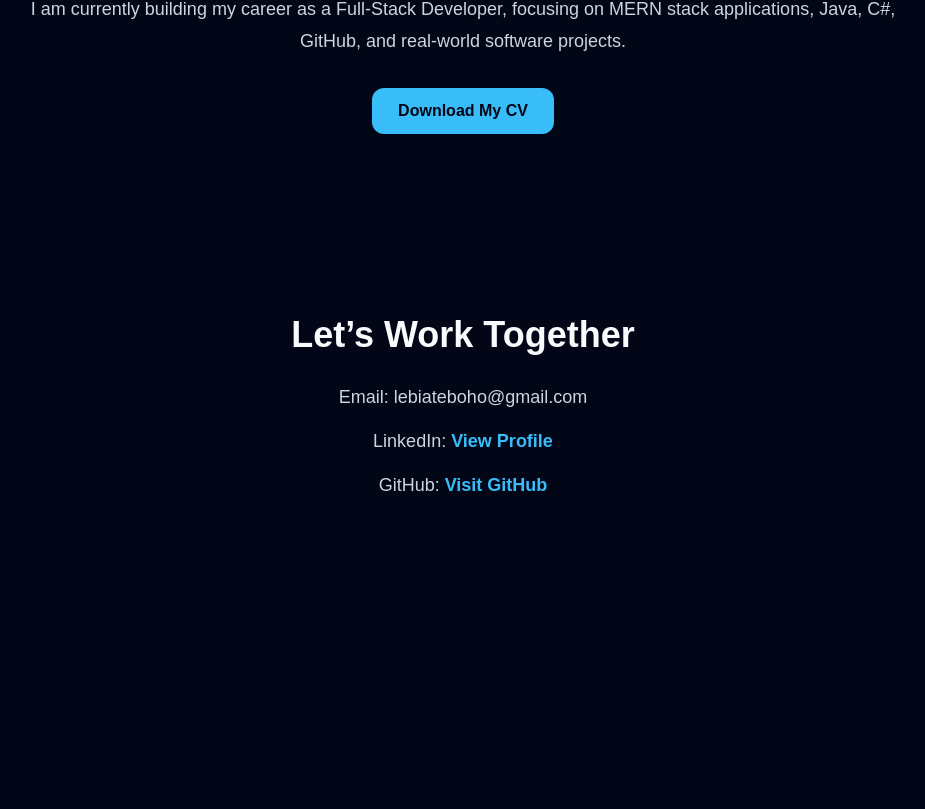
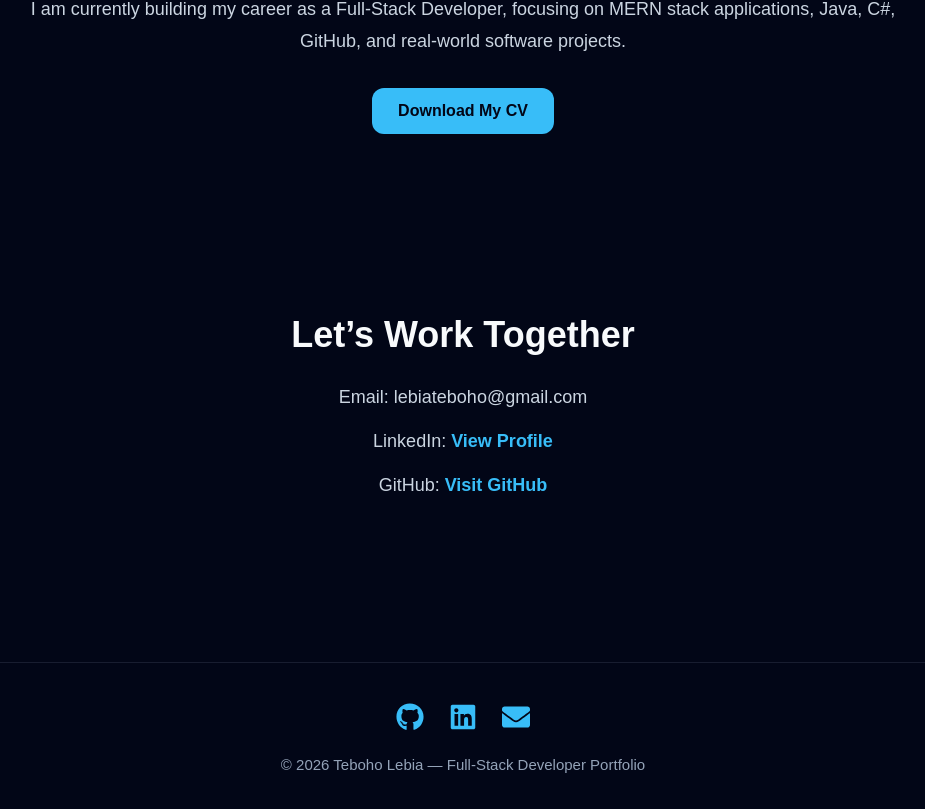
Before and after one commit to TechBoho/teboho-portfolio, a React (Vite) app: page / in a window 1280 px wide. Shown: the part 2861-3670 px from the top of the page, without its empty margins (177-1102 px from the left). Before the commit the page ends 3483 px from the top, so only its background shows below. Built offline with nearby package versions, Linux system fonts and the light colour scheme.

Commit message:
Added professional footer and social icons

```diff
--- a/package.json
+++ b/package.json
@@ -12,6 +12,7 @@
   "dependencies": {
     "react": "^19.2.6",
     "react-dom": "^19.2.6",
+    "react-icons": "^5.6.0",
     "react-intersection-observer": "^10.0.3",
     "react-type-animation": "^3.2.0"
   },
--- a/src/App.css
+++ b/src/App.css
@@ -456,3 +456,32 @@ body {
 .project-image:hover {
   transform: scale(1.02);
 }
+.footer {
+  padding: 40px 20px;
+  text-align: center;
+  border-top: 1px solid rgba(148, 163, 184, 0.15);
+  margin-top: 40px;
+}
+
+.footer-icons {
+  display: flex;
+  justify-content: center;
+  gap: 25px;
+  margin-bottom: 18px;
+}
+
+.footer-icons a {
+  color: #38bdf8;
+  font-size: 28px;
+  transition: 0.3s;
+}
+
+.footer-icons a:hover {
+  transform: translateY(-6px) scale(1.1);
+  color: white;
+}
+
+.footer p {
+  color: #94a3b8;
+  font-size: 15px;
+}
--- a/src/App.jsx
+++ b/src/App.jsx
@@ -5,6 +5,7 @@ import { useInView } from "react-intersection-observer";
 import profile from "./assets/profile.jpg";
 import expenseTrackerImg from "./assets/expense-tracker.png";
 import portfolioImg from "./assets/portfolio.png";
+import { FaGithub, FaLinkedin, FaEnvelope } from "react-icons/fa";
 
 function App() {
 
@@ -304,6 +305,35 @@ function App() {
           </a>
         </p>
       </RevealSection>
+
+      <footer className="footer">
+  <div className="footer-icons">
+    <a
+      href="https://github.com/TechBoho"
+      target="_blank"
+      rel="noreferrer"
+    >
+      <FaGithub />
+    </a>
+
+    <a
+      href="https://www.linkedin.com/in/teboho-lebia-88a9b6320"
+      target="_blank"
+      rel="noreferrer"
+    >
+      <FaLinkedin />
+    </a>
+
+    <a href="mailto:lebiateboho@gmail.com">
+      <FaEnvelope />
+    </a>
+  </div>
+
+  <p>
+    © 2026 Teboho Lebia — Full-Stack Developer Portfolio
+  </p>
+</footer>
+
     </div>
   );
 }
```
Also changed, not shown: 1 other file (tests, documents, lock files or other folders).
